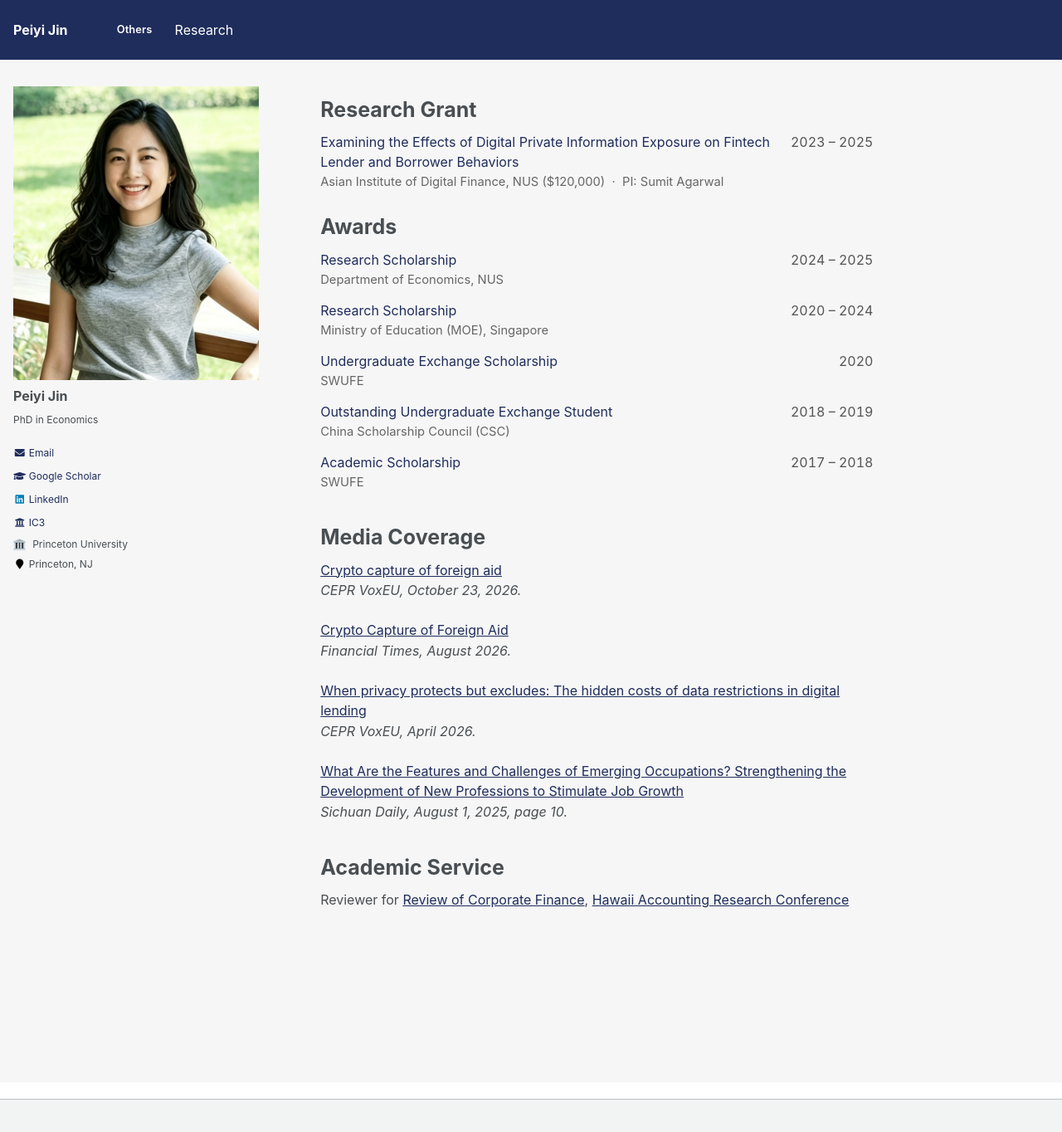
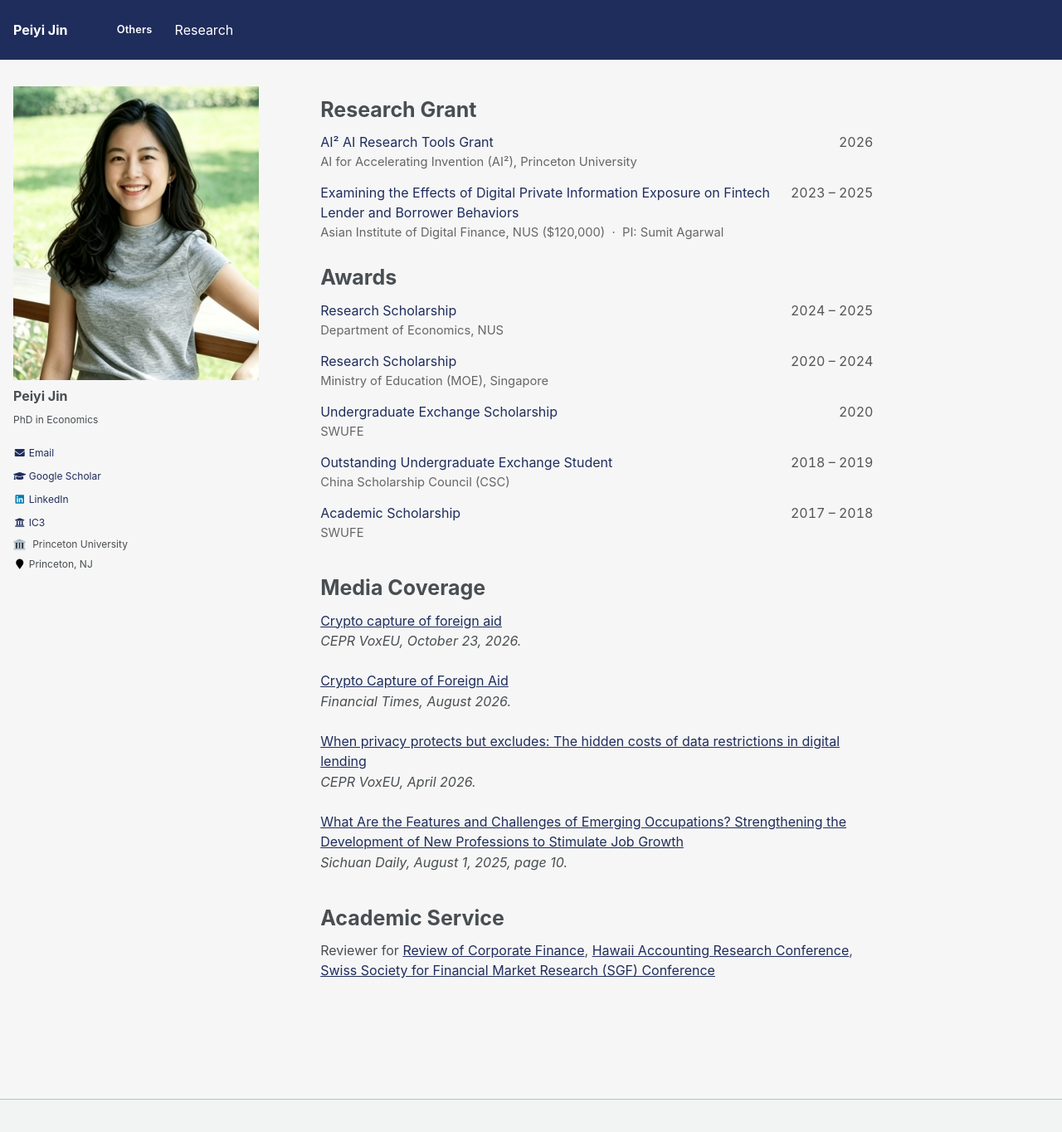
Before and after one commit to peiyi-jin/peiyi-jin.github.io, a Jekyll site: the page built from _pages/others.md, in a window 1280 px wide and 1389 px high. Shown: the top 1364 px of the window at 83% size. Built offline with Jekyll 4.4.1, drawn with Linux system fonts in a browser that asks for light colours.

Commit message:
Add Princeton AI research tools grant and SGF conference reviewing

```diff
--- a/_pages/others.md
+++ b/_pages/others.md
@@ -18,6 +18,11 @@ author_profile: true
 
 Research Grant
 ======
+
+<div class="hon-item">
+  <div class="hon-row"><span class="hon-title">AI² AI Research Tools Grant</span><span class="hon-year">2026</span></div>
+  <div class="hon-org">AI for Accelerating Invention (AI²), Princeton University</div>
+</div>
 
 <div class="hon-item">
   <div class="hon-row"><span class="hon-title">Examining the Effects of Digital Private Information Exposure on Fintech Lender and Borrower Behaviors</span><span class="hon-year">2023 – 2025</span></div>
@@ -89,6 +94,6 @@ Media Coverage
 
 Academic Service
 ======
-Reviewer for [Review of Corporate Finance](https://www.nowpublishers.com/rcf), [Hawaii Accounting Research Conference](https://manoa.hawaii.edu/harc/)
+Reviewer for [Review of Corporate Finance](https://www.nowpublishers.com/rcf), [Hawaii Accounting Research Conference](https://manoa.hawaii.edu/harc/), [Swiss Society for Financial Market Research (SGF) Conference](https://fmpm.ch/sgf-conference)
 
   <div style="margin-top:40px;"></div>
```
